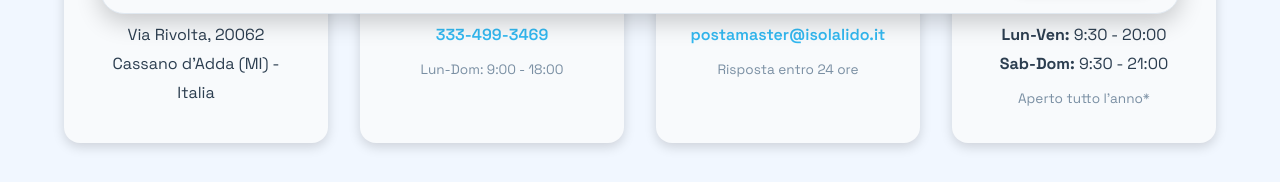
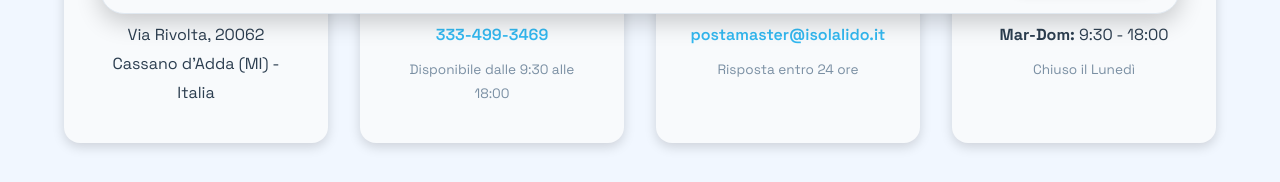
Before and after one commit to Dwebcoding/Lido-Island, a website: page html/contatti.html in a window 1280 px wide. Shown: the part 770-952 px from the top of the page. Drawn offline with nearby package versions, Linux system fonts and the light colour scheme.

Commit message:
Update: content and components

```diff
--- a/html/contatti.html
+++ b/html/contatti.html
@@ -41,7 +41,7 @@
                         <h3>Indirizzo</h3>
                         <p>
                             Via Rivolta, 20062<br>
-                            Cassano d'Adda (MI) - Italia
+                            Cassano d'Adda (MI) - Italia<br>
                         </p>
                     </div>
 
@@ -50,7 +50,7 @@
                         <h3>Telefono</h3>
                         <p>
                             <a href="tel:333-499-3469">333-499-3469</a><br>
-                            <span class="small">Lun-Dom: 9:00 - 18:00</span>
+                            <span class="small">Disponibile dalle 9:30 alle 18:00</span>
                         </p>
                     </div>
 
@@ -67,9 +67,8 @@
                         <div class="info-icon material-symbols-rounded">schedule</div>
                         <h3>Orari di Apertura</h3>
                         <p>
-                            <strong>Lun-Ven:</strong> 9:30 - 20:00<br>
-                            <strong>Sab-Dom:</strong> 9:30 - 21:00<br>
-                            <span class="small">Aperto tutto l'anno*</span>
+                            <strong>Mar-Dom:</strong> 9:30 - 18:00<br>
+                            <span class="small">Chiuso il Lunedì</span><br>
                         </p>
                     </div>
                 </div>
--- a/js/components.js
+++ b/js/components.js
@@ -52,9 +52,7 @@ function renderFooter() {
                 <!-- Sezione Azienda -->
                 <div class="footer-section">
                     <h4>Isola Lido</h4>
-                    <p class="footer-description">
-                        Piscina e relax per tutta la famiglia. Vieni a scoprire i nostri servizi!
-                    </p>
+
                     <div class="footer-contact-info">
                         <p>
                             <strong>📍 Indirizzo:</strong><br>
@@ -98,9 +96,8 @@ function renderFooter() {
                 <div class="footer-section">
                     <h4>Orari di Apertura</h4>
                     <ul class="footer-hours">
-                        <li><strong>Lun-Ven:</strong> 9:30 - 20:00</li>
-                        <li><strong>Sab-Dom:</strong> 9:30 - 21:00</li>
-                        <li class="footer-note">Aperto tutto l'anno*</li>
+                        <li><strong>Mar-Dom:</strong> 9:30 - 18:00</li>
+                        <li><span class="small">Chiuso il Lunedì</span></li>
                     </ul>
                 </div>
             </div>
```
Also changed, not shown: html/prenotazioni.html (+2 -3 lines).
